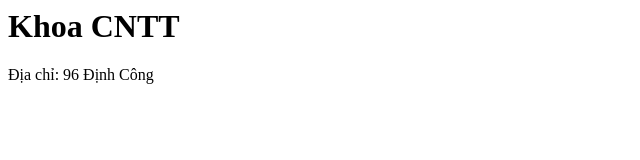
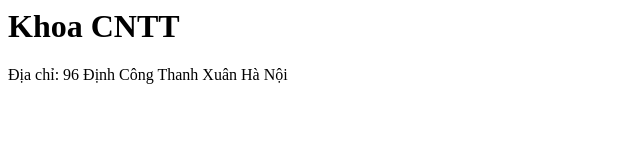
Before and after one commit to Nguyen-Thiet-Do-Tw1/Git_demo, a plain HTML site: page index.html in a window 1280 px wide. Shown: the whole page, without its empty margins (0-640 px from the left). Drawn offline with Linux system fonts and the light colour scheme.

Commit message:
demo confict

```diff
--- a/index.html
+++ b/index.html
@@ -1,2 +1,2 @@
 <h1>Khoa CNTT</h1>
-<p>Địa chỉ: 96 Định Công</p>
+<p>Địa chỉ: 96 Định Công Thanh Xuân Hà Nội</p>
```
